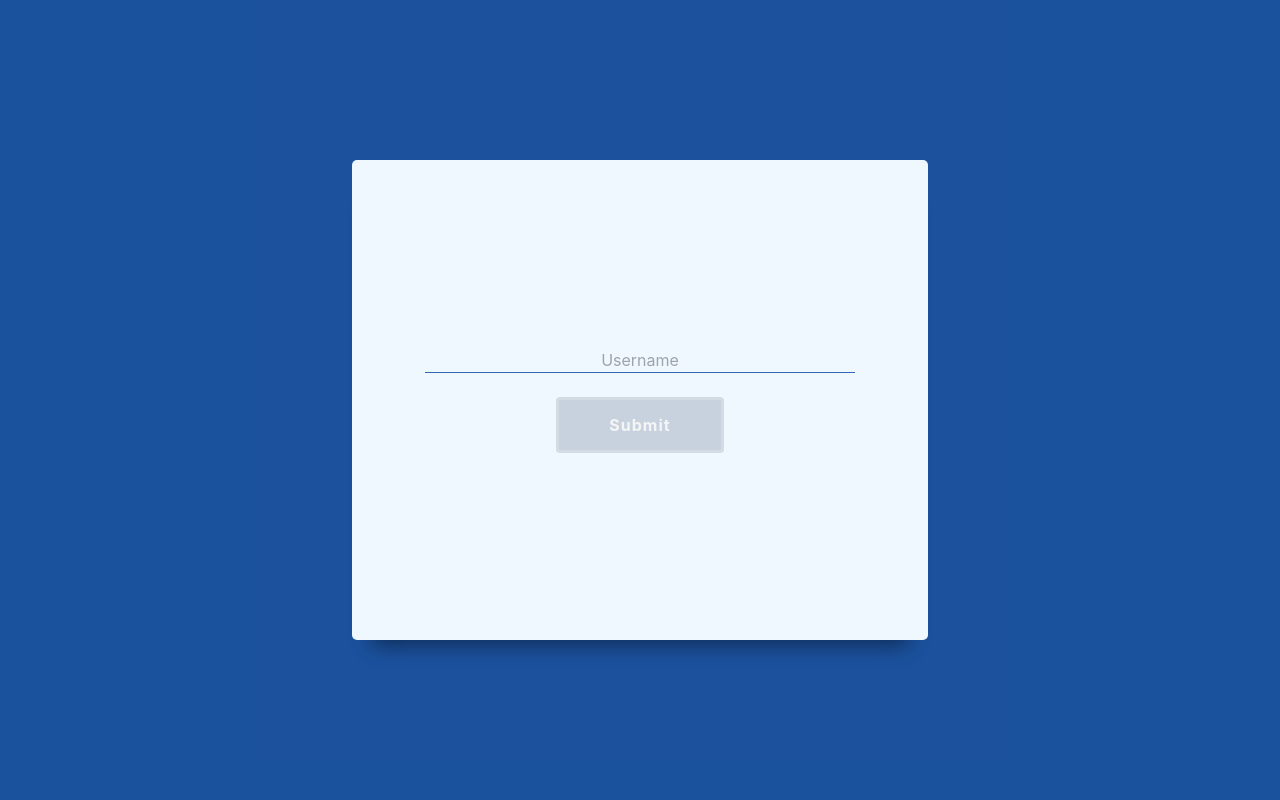
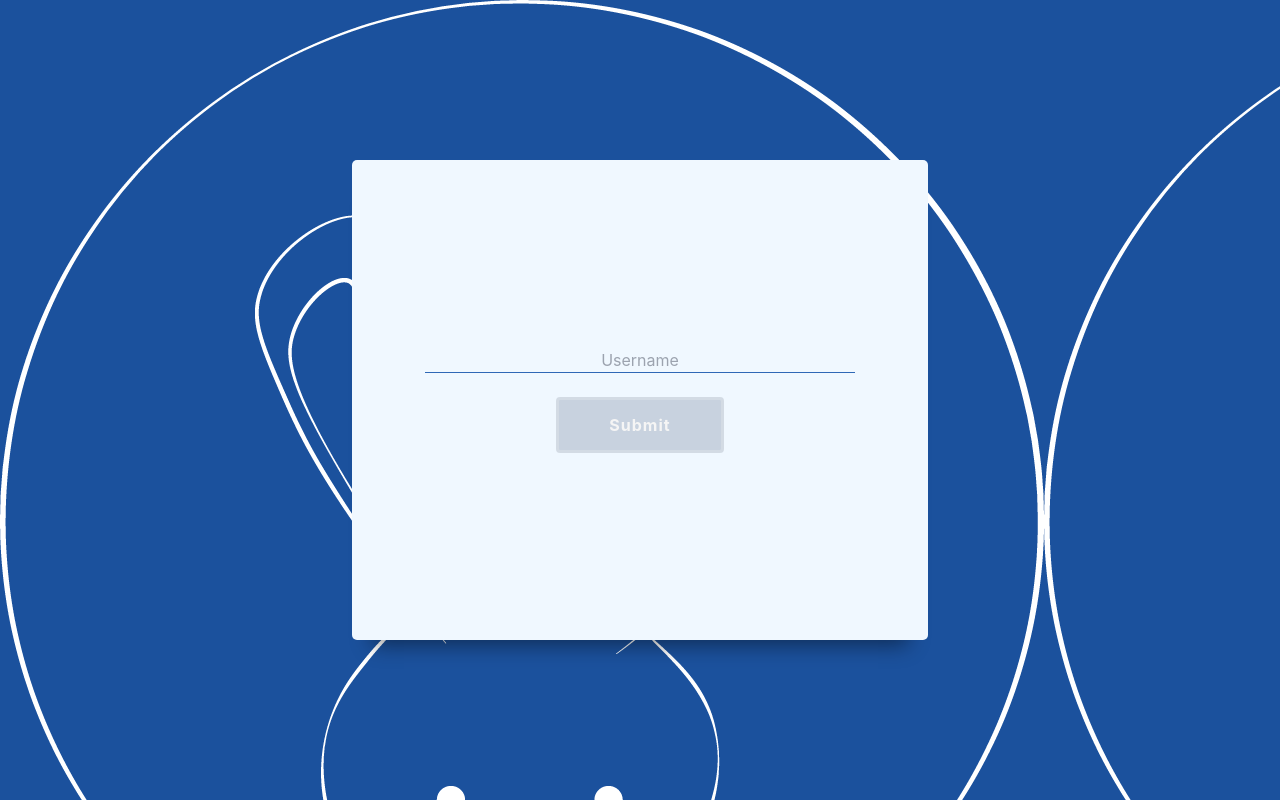
Before and after one commit to DoroteaC/My-Chat, a React (Create React App) app in the folder my-chat/: page / in a window 1280 px wide. Built offline with nearby package versions, Linux system fonts and the light colour scheme.

Commit message:
Blu background

```diff
--- a/my-chat/src/App.css
+++ b/my-chat/src/App.css
@@ -7,6 +7,7 @@
   justify-content: center;
   align-items: center;
   background-color: #144c9af7;
+  background-image: url(../Media/Blu/1x/2x/Asset\ 3@2x.png);
 }
 
 
```
